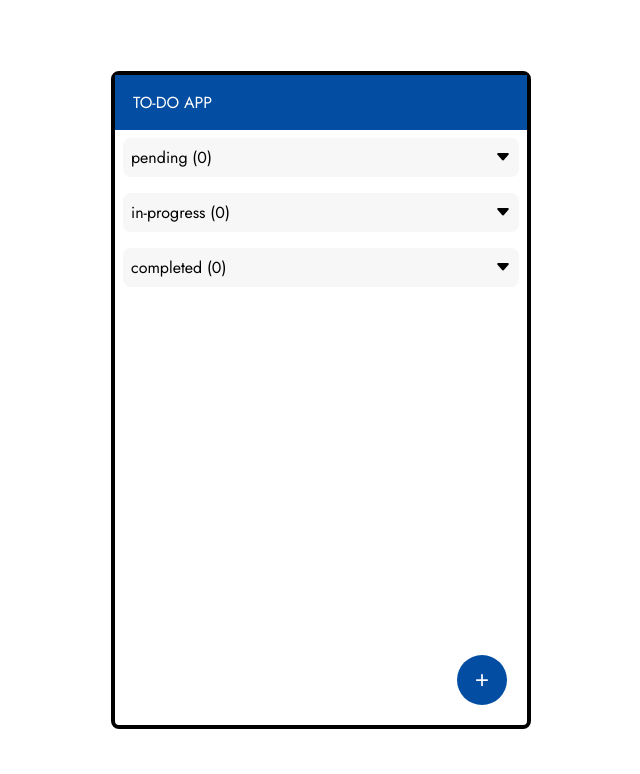
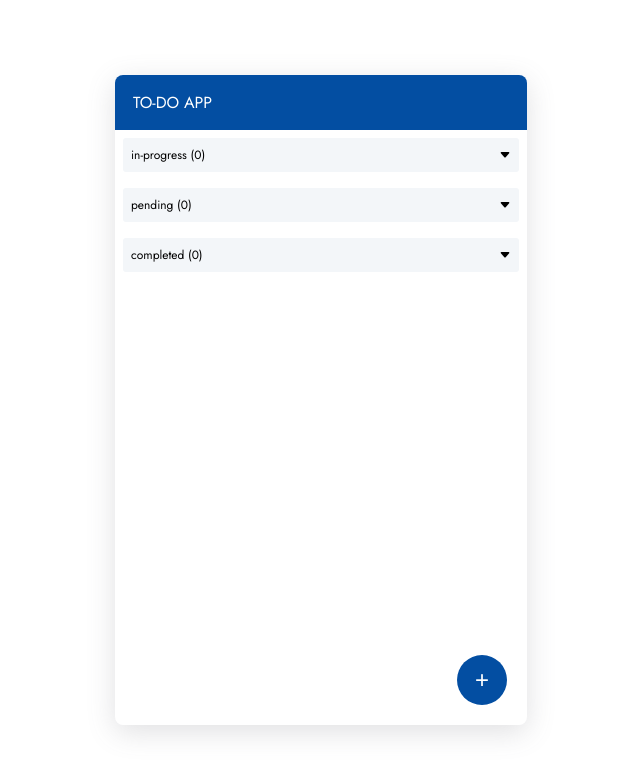
Before and after one commit to manojmohangit/task-management-app, a React (Vite) app: page / in a window 1280 px wide. Shown: the top 774 px of the page, without its empty margins (319-959 px from the left). Built offline with nearby package versions, Linux system fonts and the light colour scheme.

Commit message:
Improvement: Updated the UI for forms as per figma.

```diff
--- a/src/App.scss
+++ b/src/App.scss
@@ -20,8 +20,9 @@ body {
     width: 412px;
     height: 650px;
     padding: 0px;
-    border: 4px solid #000;
     border-radius: 8px;
+    overflow: hidden;
+    box-shadow: rgba(100, 100, 111, 0.2) 0px 7px 29px 0px;
 }
 
 header {
@@ -31,12 +32,6 @@ header {
     text-transform: uppercase;
 }
 
-.btn {
-    padding: 8px;
-    border-radius: 8px;
-    text-decoration: none;
-    text-transform: uppercase;
-}
 
 .input-group {
     display: flex;
@@ -47,21 +42,36 @@ header {
 input, textarea, select {
     flex: 1;
     padding: 8px;
-    border-radius: 8px;
-    border: 1px solid #ccc;
-    margin-right: 8px;
+    border-radius: 3px;
+    border: 1px solid #DDD;
+    transition: all 0.3s ease;
+    font-family: 'Jost', sans-serif;
+}
+
+input:focus, textarea:focus, select:focus {
+    outline: none;
+    border-color: $primary-color;
 }
 
 .p-2 {
     padding: 1rem;
 }
 
+.btn {
+    padding: 0.5rem 2rem;
+    border-radius: 5px;
+    font-size: 14px;
+    text-decoration: none;
+    transition: all 0.3s ease;
+
+}
+
+
 .btn-primary {
     background: $primary-color;
     color: #fff;
     border: none;
     cursor: pointer;
-    transition: background 0.3s ease;
 
     &:hover {
         background: color.adjust($primary-color, $lightness: -5%);
@@ -71,6 +81,11 @@ input, textarea, select {
 .btn-outline-primary {
     border: 1px solid $primary-color;
     color: $primary-color;
+
+    &:hover {
+        background: $primary-color;
+        color: #fff;
+    }
 
 }
 .text-primary {
@@ -87,6 +102,10 @@ input, textarea, select {
     margin-right: 1rem;
 }
 
+.mt-2 {
+    margin-top: 1rem;
+}
+
 .mr-1 {
     margin-right: 0.5rem;
 }
@@ -100,3 +119,24 @@ input, textarea, select {
     height: 50px;
     border-radius: 50%;
 }
+
+
+
+.content {
+    padding-top: 48px;
+    padding-left: 24px;
+    padding-right: 24px;
+}
+
+
+.bi-circle-fill.in-progress {
+    color: #FFB03C;
+}
+
+.bi-circle-fill.completed {
+    color: #368A04;
+}
+
+.bi-circle-fill.pending {
+    color: #D0D0D0;
+}
--- a/src/components/Accordion/index.scss
+++ b/src/components/Accordion/index.scss
@@ -5,8 +5,9 @@
 .accordion-header {
     display: flex;
     padding: 8px;
-    border-radius: 8px;
-    background: #F7F7F7;
+    border-radius: 3px;
+    font-size: 12px;
+    background: #F3F6F9;
     justify-content: space-between;
     cursor: pointer;
 }
--- a/src/components/ListTask/index.tsx
+++ b/src/components/ListTask/index.tsx
@@ -4,11 +4,11 @@ import { Accordion, AccordionItem, AccordionTrigger, AccordionContent } from "..
 import './index.scss';
 
 function ListTask({ tasks }: { tasks: Array<Task> }) {
-    const taskStatuses = ['pending', 'in-progress', 'completed'] as const;
+    const taskStatuses = {'in-progress': 'In Progress', 'pending': 'Pending', 'completed': 'Completed'} ;
 
-    let tasksByStatus = taskStatuses.reduce((resultTask, status) => {
-        if (!resultTask[status]) {
-            resultTask[status] = [];
+    let tasksByStatus = Object.keys(taskStatuses).reduce((resultTask, status) => {
+        if (!resultTask[status as TaskStatus]) {
+            resultTask[status as TaskStatus] = [];
         }
         return resultTask;
     }, {} as Partial<Record<TaskStatus, Task[]>>);
--- a/src/components/TaskItem/index.scss
+++ b/src/components/TaskItem/index.scss
@@ -10,6 +10,7 @@ $primary-color: #034EA2;
     margin-bottom: 0.5rem;
     gap: 1rem;
     cursor: pointer;
+    transition: all 0.3s ease;
 
     .bi-clock {
         color: $primary-color;
@@ -21,7 +22,7 @@ $primary-color: #034EA2;
         border-color: transparent;
         // border: 1px solid $primary-color;
 
-        .card-content .task-actions {
+        .card-content .card-footer .task-actions {
             opacity: 1;
         }
     }
@@ -43,27 +44,47 @@ $primary-color: #034EA2;
                 font-weight: 600;
                 font-size: 14px;
             }
+
+            .status {
+                font-size: 12px;
+            }
         }
 
         p {
             font-weight: 400;
             font-size: 12px;
+            color: #231F20;
+            margin: 6px 0px;
+        }
+
+        .card-footer {
+            display: flex;
+            justify-content: space-between;
+
+            span {
+                font-size: 10px;
+                color: #767676;
             }
 
             .task-actions {
                 align-self: flex-end;
                 opacity: 0;
+                transition: opacity 0.3s ease;
 
                 button {
                     border: 0px;
                     background: transparent;
                     cursor: pointer;
+                    margin-left: 8px;
                 }
 
                 .text-red {
-                color: red;
+                    color: #E32A34;
                 }
             }
+        }
+
+
     }
 }
 
@@ -74,15 +95,15 @@ $primary-color: #034EA2;
 }
 
 .pending .status .bi-circle-fill {
-    color: yellow;
+    color: #D0D0D0;
 }
 
 .completed .status .bi-circle-fill {
-    color: green;
+    color: #368A04;
 }
 
 .in-progress .status .bi-circle-fill {
-    color: orange;
+    color: #FFB03C;
 }
 
 .completed .bi-clock:before {
--- a/src/components/TaskItem/index.tsx
+++ b/src/components/TaskItem/index.tsx
@@ -2,6 +2,7 @@ import type { Task } from "../../types/index";
 import { NavLink } from "react-router";
 import './index.scss';
 import { useTaskContext } from "../../TaskStorageContext";
+import { formatDate } from "../../utils/formatDate";
 
 function TaskItem({ task }:{ task : Task }) {
     const { deleteTask } = useTaskContext();
@@ -12,15 +13,19 @@ function TaskItem({ task }:{ task : Task }) {
                 <div className="card-header">
                     <span className="text-primary title">{task.title}</span>
                     <span className="status">
-                        {task.status === 'pending' && <><i className="bi bi-circle-fill mr-1"></i>Pending</>}
-                        {task.status === 'completed' && <><i className="bi bi-circle-fill mr-1"></i>Completed</>}
-                        {task.status === 'in-progress' && <><i className="bi bi-circle-fill mr-1"></i>In Progress</>}
+                        {task.status === 'pending' && <><i className="bi bi-circle-fill mr-1 pending"></i>Pending</>}
+                        {task.status === 'completed' && <><i className="bi bi-circle-fill mr-1 completed"></i>Completed</>}
+                        {task.status === 'in-progress' && <><i className="bi bi-circle-fill mr-1 in-progress"></i>In Progress</>}
                     </span>
                 </div>
                 <p>{task.description}</p>
-                <div className="task-actions">
-                    <NavLink to={`/edit/${task.id}`}><i className="bi bi-pencil"></i></NavLink>
-                    <button className="delete-btn" onClick={() => { deleteTask(task.id); }}><i className="bi bi-trash text-red"></i></button>
+                <div className="card-footer">
+                    <span>{formatDate(task.id)}</span>
+                    <div className="task-actions">
+                        <NavLink to={`/edit/${task.id}`} viewTransition className="text-primary"><i className="bi bi-pencil"></i></NavLink>
+                        <button className="delete-btn" onClick={() => { deleteTask(task.id); }}><i className="bi bi-trash text-red"></i></button>
+                    </div>
+
                 </div>
             </div>
         </li>
--- a/src/pages/AddTaskForm.tsx
+++ b/src/pages/AddTaskForm.tsx
@@ -31,9 +31,9 @@ function AddTaskForm() {
                     <div className="input-group">
                         <textarea placeholder="Enter the description" name="description" className="form-control mb-4" rows={5} required></textarea>
                     </div>
-                    <div className="input-group">
+                    <div className="input-group" style={{ marginTop: '2rem'}}>
                         <NavLink to="/" className="btn btn-outline-primary">Cancel</NavLink>
-                        <button type="submit" className="btn btn-primary">Add Task</button>
+                        <button type="submit" className="btn btn-primary">ADD</button>
                     </div>
                 </form>
             </div>
--- a/src/pages/EditTaskForm.tsx
+++ b/src/pages/EditTaskForm.tsx
@@ -45,6 +45,7 @@ function EditTaskForm() {
                 <NavLink to="/"><i className="mr-2 bi bi-arrow-left text-white"></i></NavLink>
                 Edit Task
             </header>
+            <div className="content">
                 <form action="post" onSubmit={formSubmitHandler}>
                     <div className="input-group">
                         <input type="text" placeholder="Enter the title" name="title" className="" required defaultValue={task.title}/>
@@ -55,16 +56,17 @@ function EditTaskForm() {
 
                     <div className="input-group">
                         <select name="status" defaultValue={task.status} className="form-control mb-4">
-                        <option value="pending">Pending</option>
-                        <option value="in-progress">In Progress</option>
-                        <option value="completed">Completed</option>
+                            <option value="pending"><i className="bi bi-circle-fill pending mr-1"></i>Pending</option>
+                            <option value="in-progress"><i className="bi bi-circle-fill in-progress mr-1"></i>In Progress</option>
+                            <option value="completed"><i className="bi bi-circle-fill completed mr-1"></i>Completed</option>
                         </select>
                     </div>
-                <div className="input-group">
+                    <div className="input-group" style={{ marginTop: '2rem'}}>
                         <NavLink to="/" className="btn btn-outline-primary">Cancel</NavLink>
-                    <button type="submit" className="btn btn-primary">Save Changes</button>
+                        <button type="submit" className="btn btn-primary">Update</button>
                     </div>
                 </form>
+            </div>
         </div>
 
     ) : (<>NO Task</>);
--- a/src/pages/ToDoApp.tsx
+++ b/src/pages/ToDoApp.tsx
@@ -8,7 +8,21 @@ function ToDoApp() {
     return (
         <div className="container">
             <header className="uppercase">To-Do App</header>
-            <button className='btn btn-primary' id='add-task-btn' onClick={() => navigate('/add')}>+</button>
+            <button
+                className='btn btn-primary'
+                id='add-task-btn'
+                onClick={() => navigate('/add')}
+                style={{
+                    position: "absolute",
+                    fontSize: "24px",
+                    bottom: "20px",
+                    right: "20px",
+                    width: "50px",
+                    height: "50px",
+                    borderRadius: "50%",
+                    padding: "0px"
+                }}
+            >+</button>
             <ListTask tasks={tasks} />
         </div>
     );
--- /dev/null
+++ b/src/utils/formatDate.tsx
@@ -0,0 +1,8 @@
+export function formatDate(timestamp: number) {
+
+    let date = new Date(timestamp);
+    const dayNames = ["Sun", "Mon", "Tue", "Wed", "Thu", "Fri", "Sat"];
+    const monthNames = ["January", "February", "March", "April", "May", "June", "July", "August", "September", "October", "November", "December"];
+
+    return `${dayNames[date.getDay()]} ${date.getDate()}, ${monthNames[date.getMonth()]} ${date.getFullYear()}`;
+}
```
Lines whose indentation alone changed are shown as unchanged.
